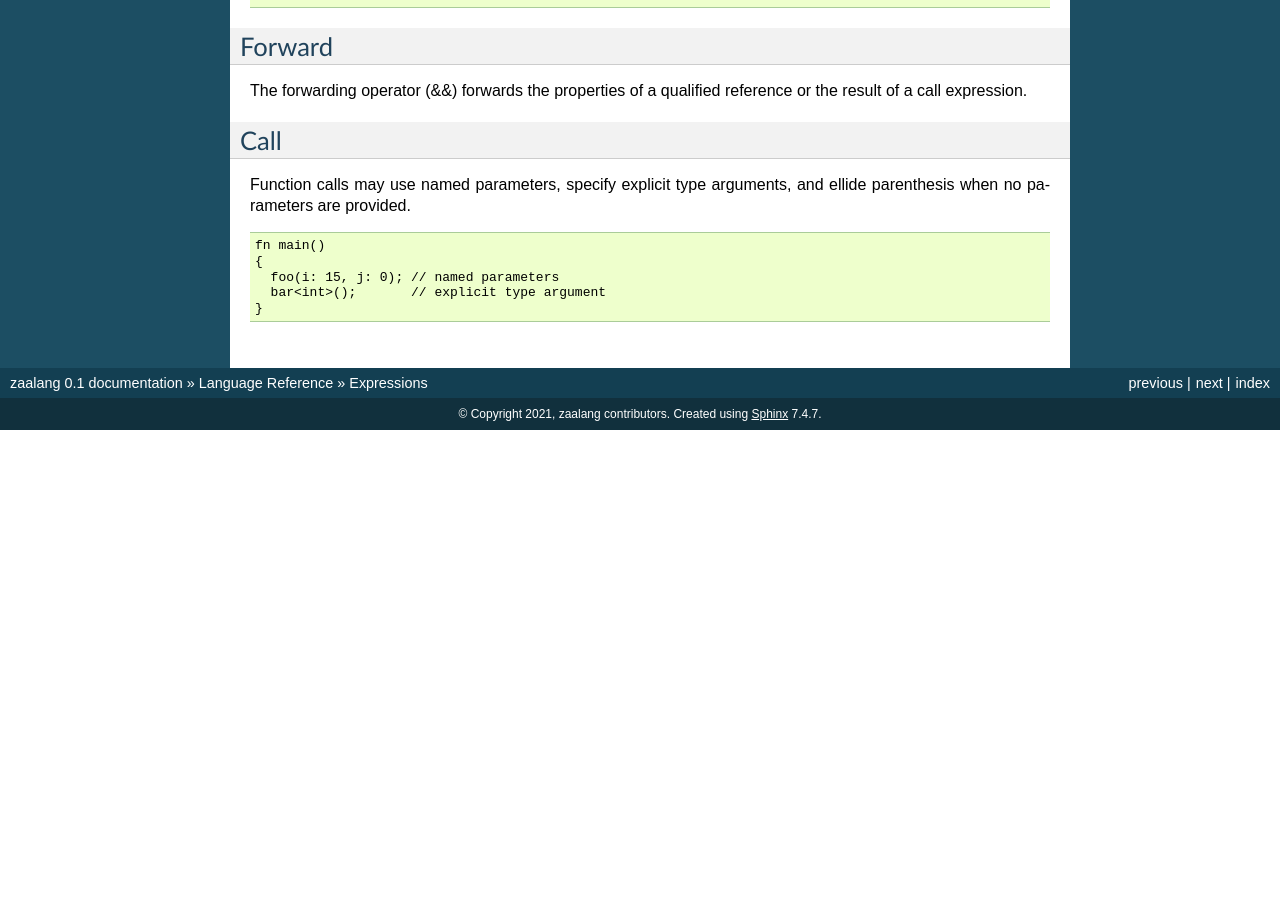
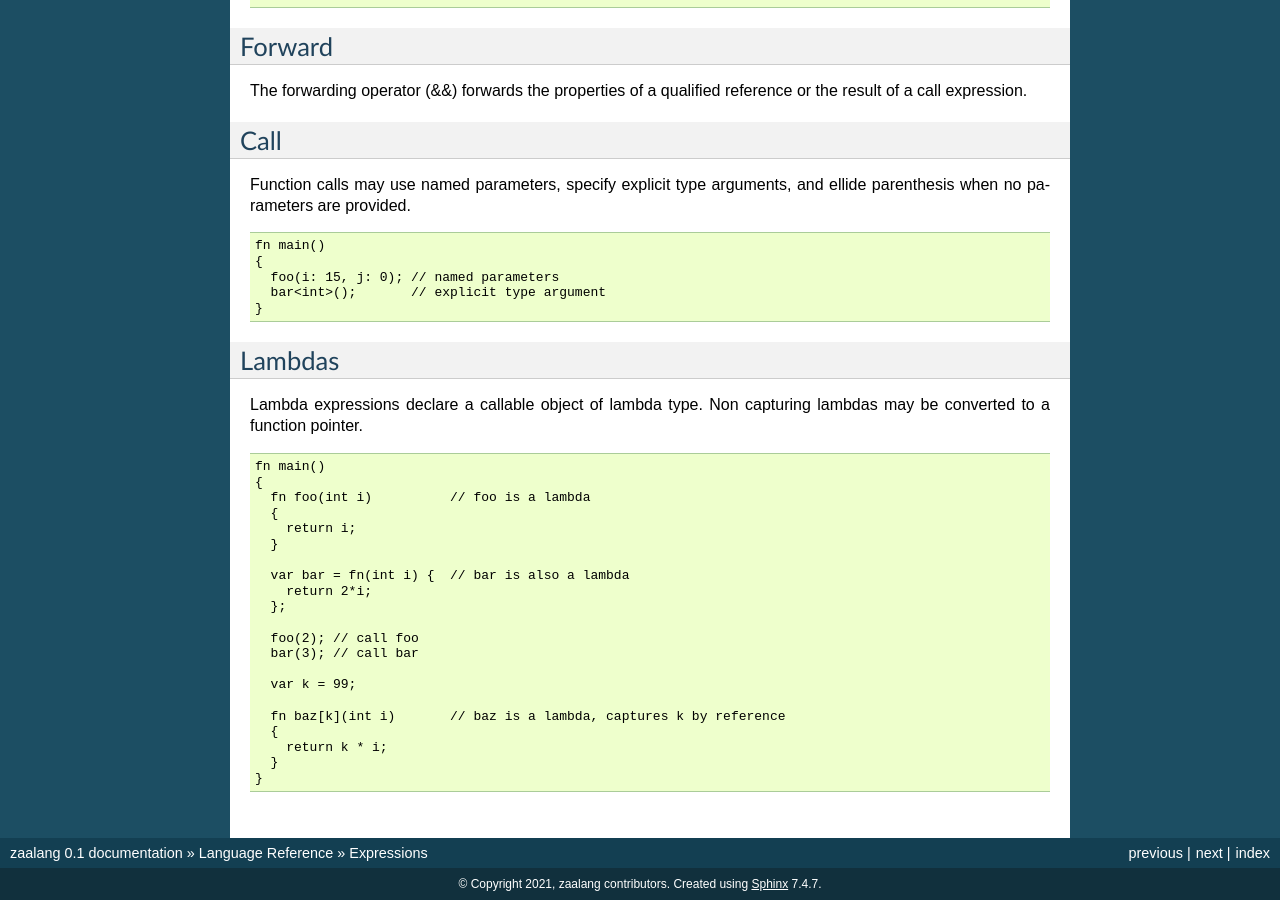
Before and after one commit to zaalang/docs, a Sphinx documentation site: the page built from docs/language/expressions.rst, in a window 1280 px wide and 900 px high, scrolled down 946 px. Built offline with Sphinx 7.4.7, drawn with Linux system fonts in a browser that asks for light colours; before the commit the page ends 1376 px from its top, so only the background shows below that.

Commit message:
Update expressions.rst

```diff
--- a/docs/language/expressions.rst
+++ b/docs/language/expressions.rst
@@ -71,3 +71,32 @@ Function calls may use named parameters, specify explicit type arguments, and el
     foo(i: 15, j: 0); // named parameters
     bar<int>();       // explicit type argument
   }
+
+Lambdas
+-------
+
+Lambda expressions declare a callable object of lambda type. Non capturing lambdas may be converted to a function pointer.
+
+.. code-block:: zaalang
+
+  fn main()
+  {
+    fn foo(int i)          // foo is a lambda
+    {
+      return i;
+    }
+
+    var bar = fn(int i) {  // bar is also a lambda
+      return 2*i;
+    };
+
+    foo(2); // call foo
+    bar(3); // call bar
+
+    var k = 99;
+
+    fn baz[k](int i)       // baz is a lambda, captures k by reference
+    {
+      return k * i;
+    }
+  }
```
